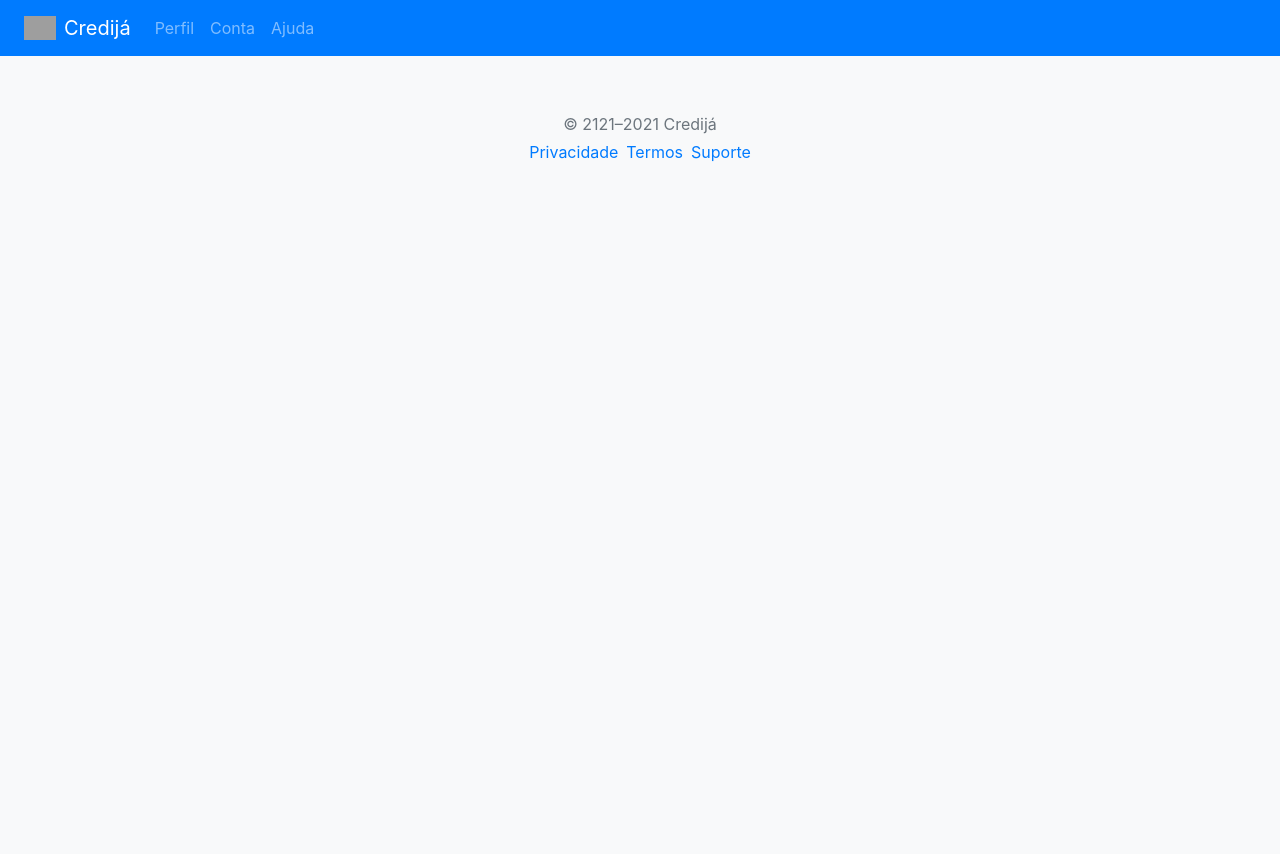
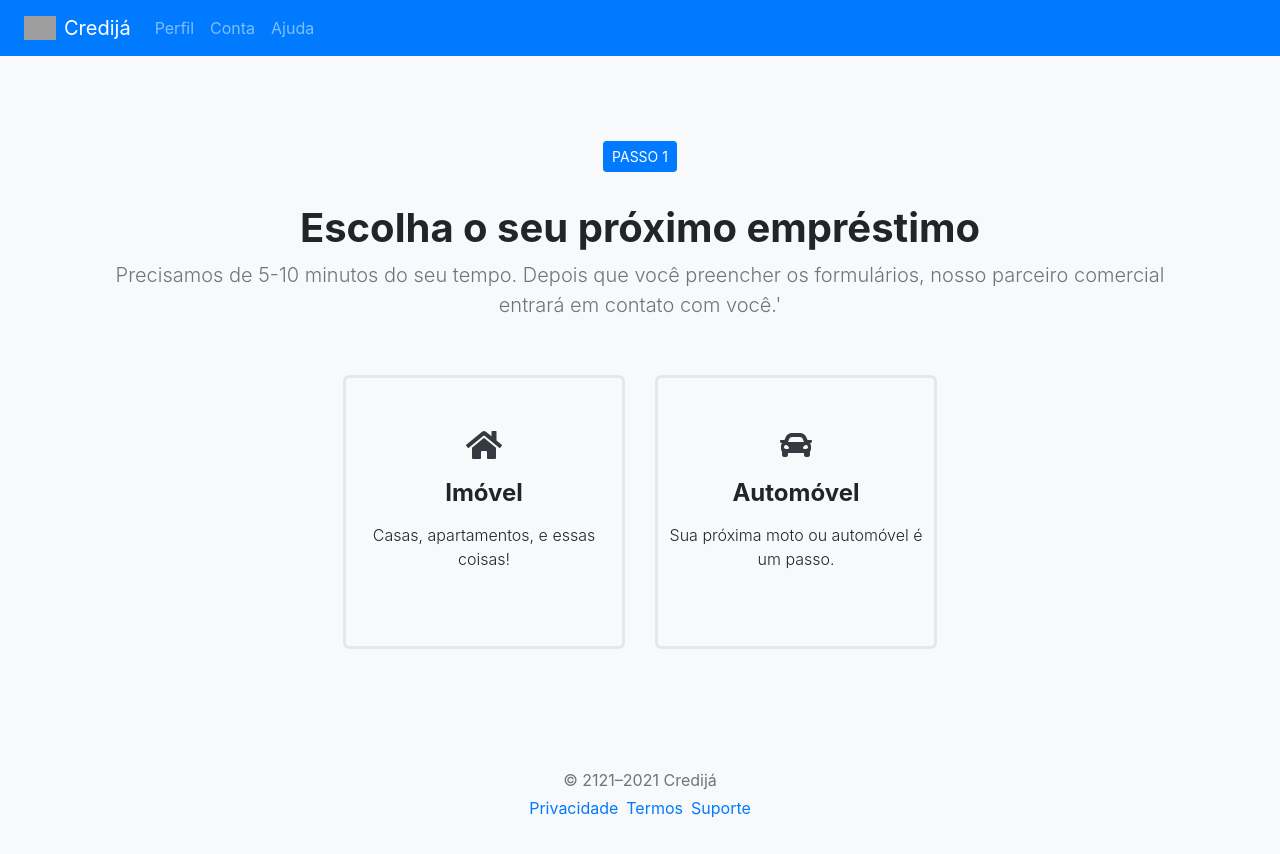
Before and after one commit to guilsa/irruptor, a React (Create React App) app: page /emprestimo in a window 1280 px wide. Shown: the top 854 px of the page. Before the commit the page ends 800 px from the top, so only its background shows below. Built offline with nearby package versions, Linux system fonts and the light colour scheme; grey boxes are pictures that could not be loaded.

Commit message:
Add LoanSelect page

```diff
--- a/src/App.js
+++ b/src/App.js
@@ -1,5 +1,6 @@
 import React from 'react'
 import { BrowserRouter as Router, Route, Switch } from 'react-router-dom'
+import { LoanSelect } from './LoanSelect'
 import { Passo1 } from './Passo1'
 import { Passo2 } from './Passo2'
 import { Passo3 } from './Passo3'
@@ -32,6 +33,7 @@ function App() {
         <Router>
           <Switch>
             <Route exact path='/' component={Dashboard} />
+            <Route path='/emprestimo' component={LoanSelect} />
             <Route path='/passo' component={Passo1} />
             <Route path='/passo2' component={Passo2} />
             <Route path='/sucesso' component={Passo3} />
--- a/src/Dashboard.js
+++ b/src/Dashboard.js
@@ -103,7 +103,7 @@ export const Dashboard = () => {
             <Card.Body>
               <Badge variant='dark'>{props.date}</Badge>
               <Card.Text>{props.text}</Card.Text>
-              <Link to='/passo'>
+              <Link to='/emprestimo'>
                 <Button variant='success'>Solicitar um novo empréstimo</Button>
               </Link>
             </Card.Body>
--- a/src/DataContext.js
+++ b/src/DataContext.js
@@ -28,6 +28,7 @@ export const DataProvider = ({ children }) => {
     bank_account_type: 'CONTA_CORRENTE_INDIVIDUAL',
     bank_account_num: '132',
     loan_intent: 'BELEZA_E_SAUDE',
+    // loan_type: 'morgage',
   })
 
   const setValues = (values) => {
--- /dev/null
+++ b/src/LoanSelect.js
@@ -0,0 +1,88 @@
+import React from 'react'
+import { useHistory } from 'react-router-dom'
+import { useData } from './DataContext'
+
+import { Container, Row, Col, Button } from 'react-bootstrap'
+
+import { FontAwesomeIcon } from '@fortawesome/react-fontawesome'
+import { faCar, faHome } from '@fortawesome/free-solid-svg-icons'
+
+export const LoanSelect = () => {
+  const { setValues, data } = useData()
+  const history = useHistory()
+
+  const handleSubmit = (loanType) => {
+    setValues({ ...data, loan_type: loanType })
+    history.push('./passo')
+  }
+
+  const SelectBox = (props) => {
+    const Icon = () =>
+      props.type === 'morgage' ? (
+        <span className='d-inline'>
+          <FontAwesomeIcon size='2x' color='#343a40' icon={faHome} />
+        </span>
+      ) : (
+        <span className='d-inline'>
+          <FontAwesomeIcon size='2x' color='#343a40' icon={faCar} />
+        </span>
+      )
+
+    // backgroundColor: '#ebf8ff',
+    // borderColor: '#2b6cb0',
+
+    const selectStyle = {
+      display: 'flex',
+      justifyContent: 'center',
+      alignItems: 'center',
+      width: 282,
+      height: 274,
+      borderRadius: '0.375rem',
+      borderWidth: 3,
+      cursor: 'pointer',
+      borderColor: '#E2E8F0',
+      borderStyle: 'solid',
+      margin: 15,
+      padding: 20,
+    }
+
+    const selectBoxInnerStyle = {
+      display: 'flex',
+      alignItems: 'center',
+      flexDirection: 'column',
+    }
+
+    return (
+      <Container onClick={() => handleSubmit(props.type)} style={selectStyle}>
+        <Row style={selectBoxInnerStyle}>
+          <Icon />
+          <h4 className='font-weight-bold mt-3'>{props.title}</h4>
+          <p className='py-2 text-center font-weight-light'>{props.desp}</p>
+        </Row>
+      </Container>
+    )
+  }
+
+  return (
+    <Container className='d-flex flex-column align-items-center' style={{ marginTop: 125 }}>
+      <Button variant='primary' size='sm'>
+        PASSO 1
+      </Button>
+      <Container className='py-2 text-center'>
+        <Row className='py-lg-4'>
+          <Col>
+            <h1 className='font-weight-bold'>Escolha o seu próximo empréstimo</h1>
+            <p className='lead text-muted'>
+              Precisamos de 5-10 minutos do seu tempo. Depois que você preencher os formulários, nosso
+              parceiro comercial entrará em contato com você.'
+            </p>
+          </Col>
+        </Row>
+        <Container fluid className='d-flex justify-content-center flex-wrap'>
+          <SelectBox title='Imóvel' type='morgage' desp='Casas, apartamentos, e essas coisas!' />
+          <SelectBox title='Automóvel' type='automobile' desp='Sua próxima moto ou automóvel é um passo.' />
+        </Container>
+      </Container>
+    </Container>
+  )
+}
```
